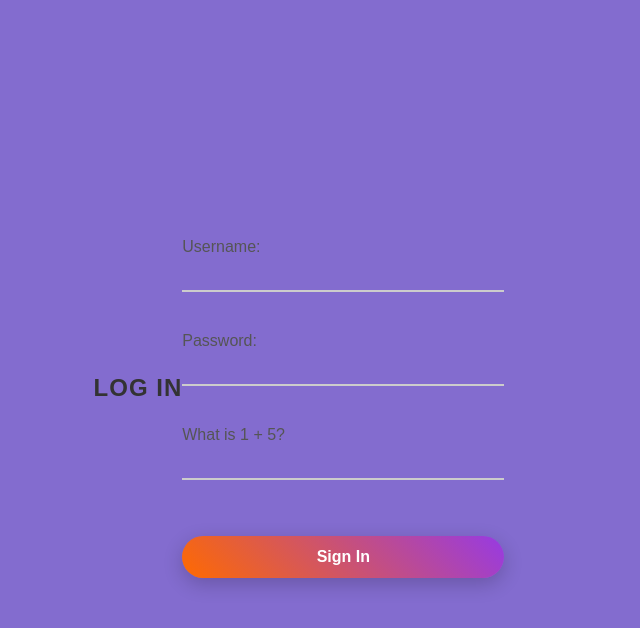
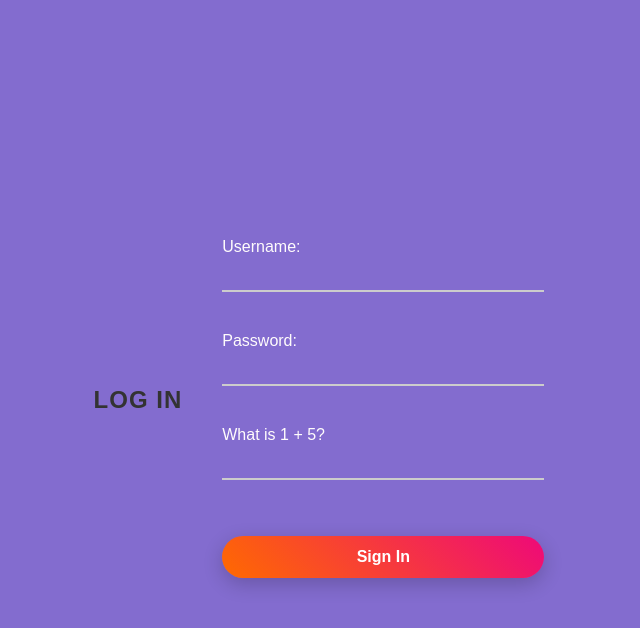
Before and after one commit to jfaith2004/cyberhw4, a PHP site: page /pages/login.php in a window 1280 px wide. Shown: the top 628 px of the page, without its empty margins (341-981 px from the left). Run offline with PHP 8.4, Linux system fonts and the light colour scheme.

Commit message:
more styling changes

```diff
--- a/css/login.css
+++ b/css/login.css
@@ -22,6 +22,7 @@ body {
 
 h1 {
   margin-bottom: 2.5rem;
+  margin: 2.5rem;
   color: #333;
   text-align: center;
   text-transform: uppercase;
@@ -32,7 +33,7 @@ h1 {
 form label {
   display: block;
   margin-bottom: 0.5rem;
-  color: #555;
+  color: #fffcfc;
   font-weight: 500;
 }
 
@@ -59,7 +60,7 @@ button {
   width: 100%;
   padding: 0.75rem;
   margin-top: 1rem;
-  background: linear-gradient(45deg, #ff6a00 0%, #973ae3 100%);
+  background: linear-gradient(45deg, #ff6a00 0%, #ee0979 100%);
   border: none;
   border-radius: 50px;
   color: white;
```
